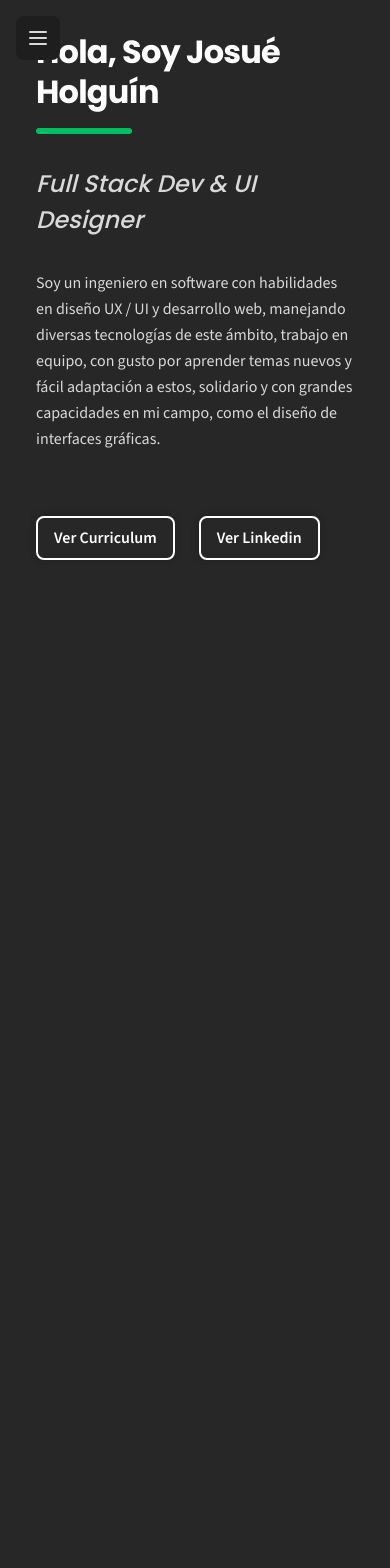
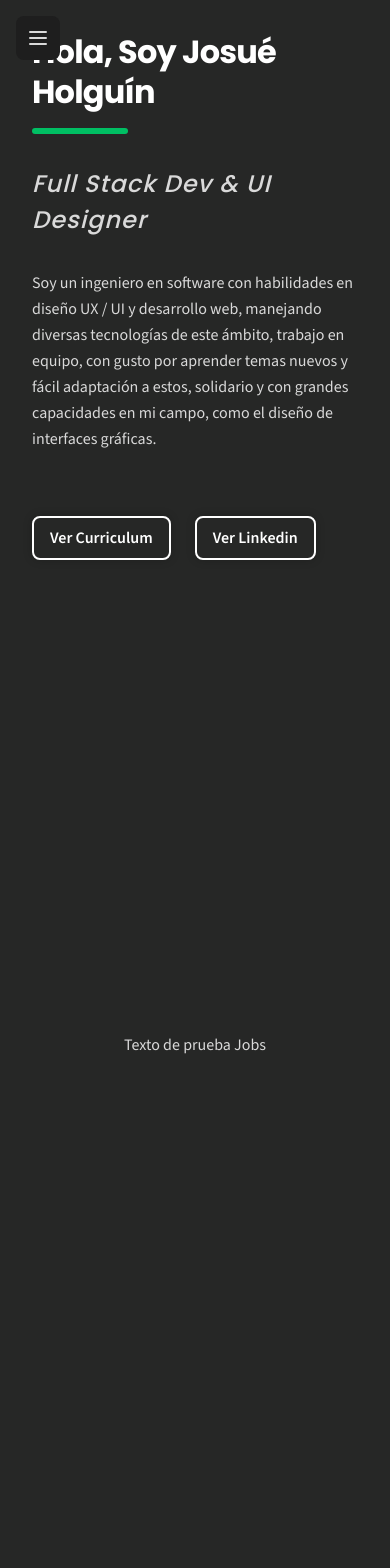
Before and after one commit to JosueAHM/Portfolio-JH, a React (Vite) app: page / in a window 390 px wide. Shown: the top 1568 px of the page. Before the commit the page ends 844 px from the top, so only its background shows below. Built offline with nearby package versions, Linux system fonts and the light colour scheme.

Commit message:
feat: initialize portfolio layout with main content sections and SVG icon library

```diff
--- a/src/App.jsx
+++ b/src/App.jsx
@@ -2,6 +2,10 @@ import { useState } from 'react'
 import { useTranslation } from 'react-i18next'
 import Sidebar from './components/Sidebar/Sidebar'
 import Presentation from './components/Content/Presentation'
+import Jobs from './components/Content/Jobs'
+import Habilities from './components/Content/Habilities'
+import Experience from './components/Content/Experience'
+import Contact from './components/Content/Contact'
 import './App.css'
 
 function App() {
@@ -36,6 +40,10 @@ function App() {
       <main className="flex-1 lg:ml-64">
         <div className="main-container">
           <Presentation />
+          <Jobs />
+          <Habilities />
+          <Experience />
+          <Contact />
         </div>
       </main>
     </div>
--- /dev/null
+++ b/src/components/Content/Contact.jsx
@@ -0,0 +1,13 @@
+import { useTranslation } from 'react-i18next';
+
+const Contact = () => {
+  const { t } = useTranslation();
+
+  return (
+    <section id="contact" className="relative flex flex-col md:flex-row items-center justify-center min-h-[80vh] gap-10 px-4 scroll-mt-20">
+      Texto de prueba Contacto
+    </section>
+  );
+};
+
+export default Contact;
--- /dev/null
+++ b/src/components/Content/Experience.jsx
@@ -0,0 +1,13 @@
+import { useTranslation } from 'react-i18next';
+
+const Experience = () => {
+  const { t } = useTranslation();
+
+  return (
+    <section id="experience" className="relative flex flex-col md:flex-row items-center justify-center min-h-[80vh] gap-10 px-4 scroll-mt-20">
+      Texto de prueba Experience
+    </section>
+  );
+};
+
+export default Experience;
--- /dev/null
+++ b/src/components/Content/Habilities.jsx
@@ -0,0 +1,13 @@
+import { useTranslation } from 'react-i18next';
+
+const Habilities = () => {
+  const { t } = useTranslation();
+
+  return (
+    <section id="habilities" className="relative flex flex-col md:flex-row items-center justify-center min-h-[80vh] gap-10 px-4 scroll-mt-20">
+      Texto de prueba Habilities
+    </section>
+  );
+};
+
+export default Habilities;
--- /dev/null
+++ b/src/components/Content/Jobs.jsx
@@ -0,0 +1,13 @@
+import { useTranslation } from 'react-i18next';
+
+const Jobs = () => {
+  const { t } = useTranslation();
+
+  return (
+    <section id="projects" className="relative flex flex-col md:flex-row items-center justify-center min-h-[80vh] gap-10 px-4 scroll-mt-20">
+      Texto de prueba Jobs
+    </section>
+  );
+};
+
+export default Jobs;
--- a/src/components/Content/Presentation.jsx
+++ b/src/components/Content/Presentation.jsx
@@ -4,7 +4,7 @@ const Presentation = () => {
   const { t } = useTranslation();
 
   return (
-    <section id="home" className="relative flex flex-col md:flex-row items-center justify-center min-h-[80vh] gap-12 px-4">
+    <section id="home" className="relative flex flex-col md:flex-row items-center justify-center min-h-[80vh] gap-10 px-4">
       <div className="flex-1 max-w-2xl space-y-8">
         <div className="space-y-4">
           <h1 className="heading-1 font-bold tracking-tight text-white leading-tight">
@@ -52,22 +52,22 @@ const Presentation = () => {
           <circle cx="44" cy="44" r="6" fill="currentColor" />
           <circle cx="68" cy="44" r="6" fill="currentColor" opacity="0.5" />
           <circle cx="92" cy="44" r="6" fill="currentColor" opacity="0.3" />
-          <text x="40" y="100" fontSize="20" fill="currentColor" fontFamily="monospace" opacity="0.9">
+          <text x="40" y="80" fontSize="20" fill="currentColor" fontFamily="monospace" opacity="0.9">
             &gt; const dev = {'{'}
           </text>
-          <text x="60" y="130" fontSize="18" fill="currentColor" fontFamily="monospace" opacity="0.7">
+          <text x="60" y="100" fontSize="18" fill="currentColor" fontFamily="monospace" opacity="0.7">
             name: &quot;Josué&quot;
           </text>
-          <text x="60" y="156" fontSize="18" fill="currentColor" fontFamily="monospace" opacity="0.7">
+          <text x="60" y="126" fontSize="18" fill="currentColor" fontFamily="monospace" opacity="0.7">
             role: &quot;Full Stack&quot;
           </text>
-          <text x="60" y="182" fontSize="18" fill="currentColor" fontFamily="monospace" opacity="0.5">
+          <text x="60" y="152" fontSize="18" fill="currentColor" fontFamily="monospace" opacity="0.5">
             passion: &quot;Code &amp; UI&quot;
           </text>
-          <text x="40" y="210" fontSize="20" fill="currentColor" fontFamily="monospace" opacity="0.9">
+          <text x="40" y="180" fontSize="20" fill="currentColor" fontFamily="monospace" opacity="0.9">
             {'}'}
           </text>
-          <text x="60" y="211" fontSize="20" fill="currentColor" fontFamily="monospace" opacity="0.6">
+          <text x="60" y="181" fontSize="20" fill="currentColor" fontFamily="monospace" opacity="0.6">
             █
           </text>
         </svg>
--- a/src/index.css
+++ b/src/index.css
@@ -26,6 +26,10 @@
 }
 
 @layer base {
+  html {
+    scroll-behavior: smooth;
+  }
+
   body {
     margin: 0;
     background-color: var(--color-bg-site);
@@ -35,6 +39,7 @@
 
   h1, h2, h3, h4, h5, h6 {
     font-family: var(--font-heading);
+    letter-spacing: 1px;
   }
   .heading-1{
     font-size: var(--font-size-heading-1);
@@ -80,7 +85,7 @@
 }
 
 .main-container {
-  @apply mx-5 md:mx-10 my-8;
+  @apply mx-4 md:mx-6 my-8;
 }
 
 .container {
```
Also changed, not shown: public/icons.svg.
